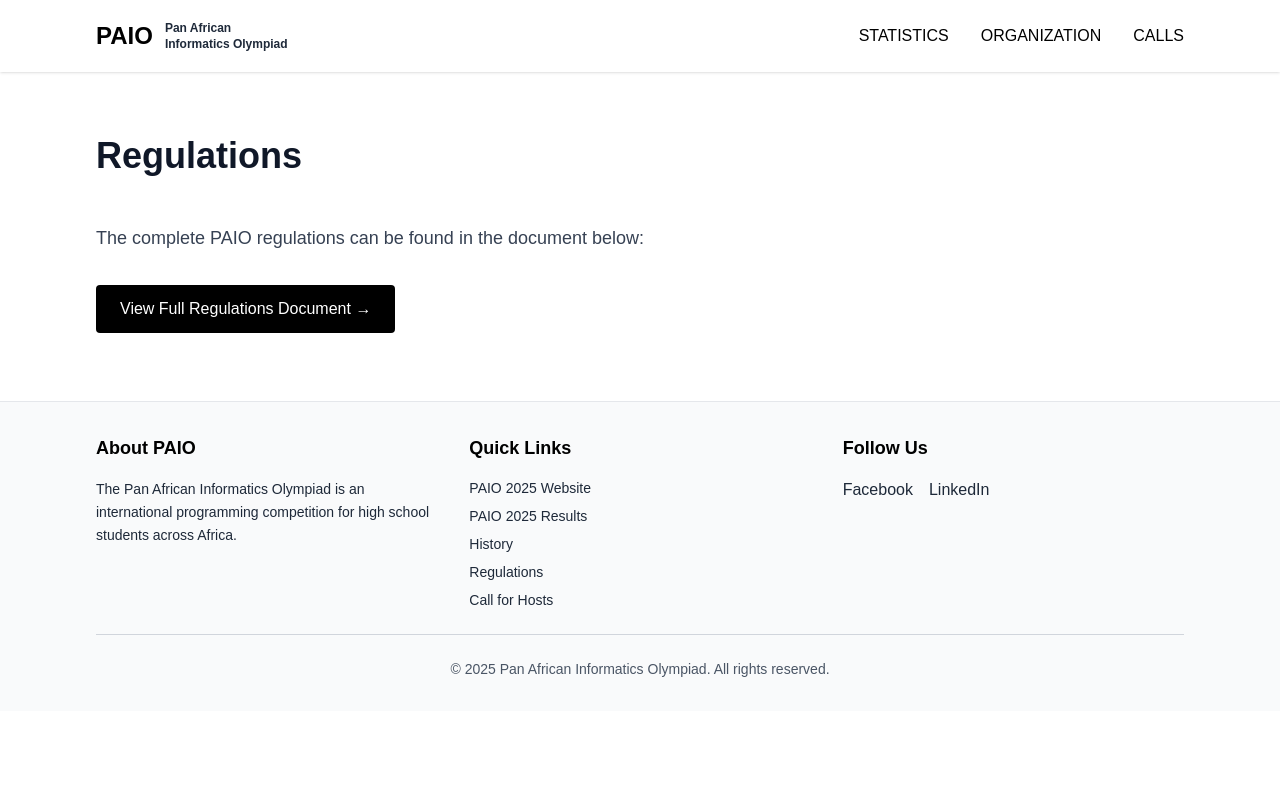
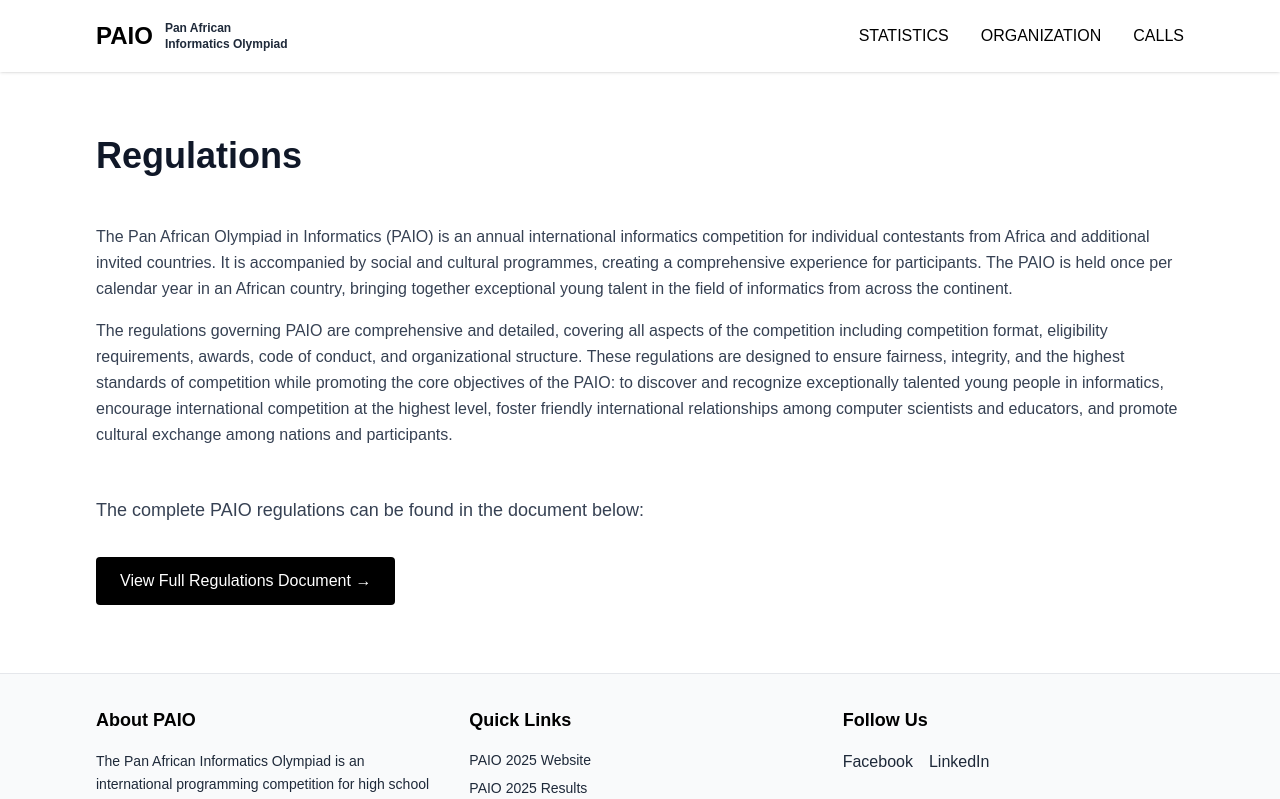
Before and after one commit to panafricanio/paio-general, a Next.js app: page /regulations in a window 1280 px wide. Shown: the top 799 px of the page. Built offline with nearby package versions, Linux system fonts and the light colour scheme.

Commit message:
Update regulations page

```diff
--- a/src/app/regulations/page.tsx
+++ b/src/app/regulations/page.tsx
@@ -10,6 +10,15 @@
           <h1 className="text-4xl font-bold mb-12 text-gray-900">Regulations</h1>
 
           <div className="prose prose-lg max-w-none">
+            <div className="mb-12">
+              <p className="text-gray-700 leading-relaxed mb-4">
+                The Pan African Olympiad in Informatics (PAIO) is an annual international informatics competition for individual contestants from Africa and additional invited countries. It is accompanied by social and cultural programmes, creating a comprehensive experience for participants. The PAIO is held once per calendar year in an African country, bringing together exceptional young talent in the field of informatics from across the continent.
+              </p>
+              <p className="text-gray-700 leading-relaxed">
+                The regulations governing PAIO are comprehensive and detailed, covering all aspects of the competition including competition format, eligibility requirements, awards, code of conduct, and organizational structure. These regulations are designed to ensure fairness, integrity, and the highest standards of competition while promoting the core objectives of the PAIO: to discover and recognize exceptionally talented young people in informatics, encourage international competition at the highest level, foster friendly international relationships among computer scientists and educators, and promote cultural exchange among nations and participants.
+              </p>
+            </div>
+
             <p className="text-gray-700 mb-8 leading-relaxed text-lg">
               The complete PAIO regulations can be found in the document below:
             </p>
```
